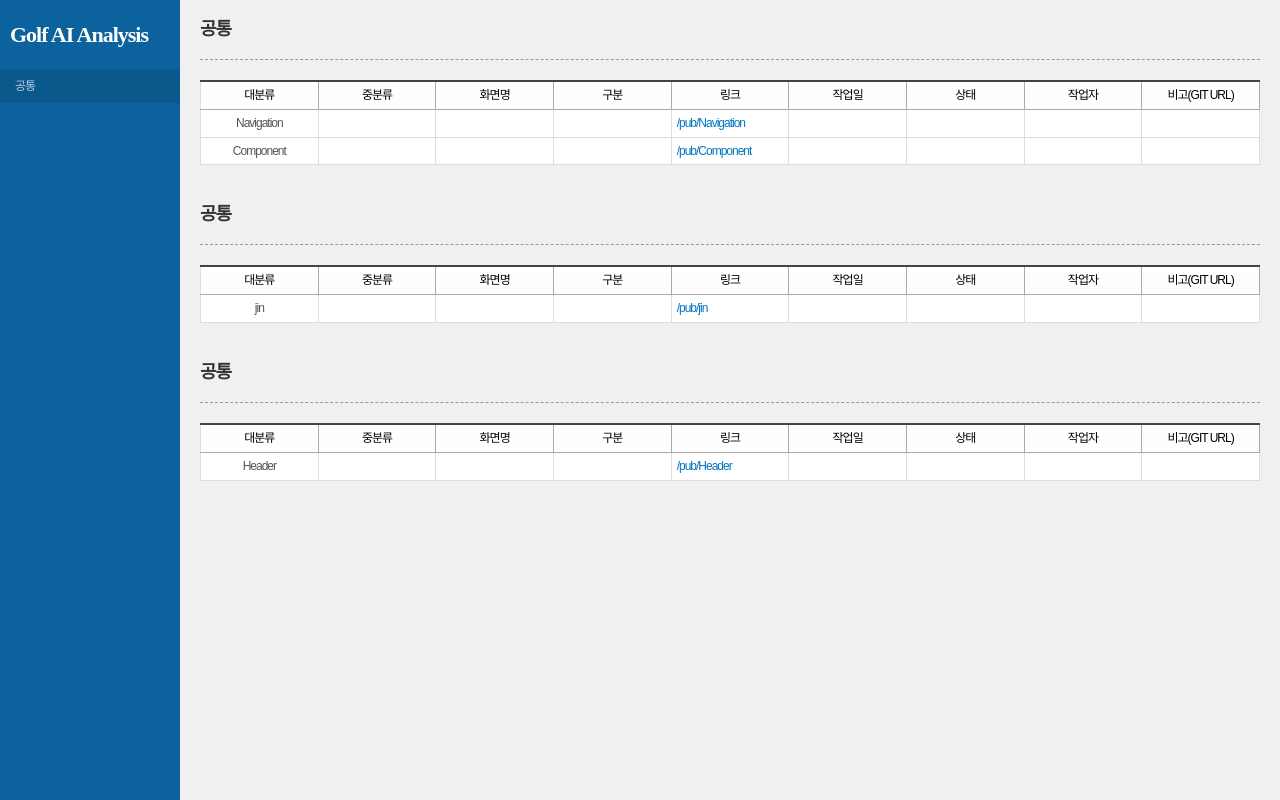
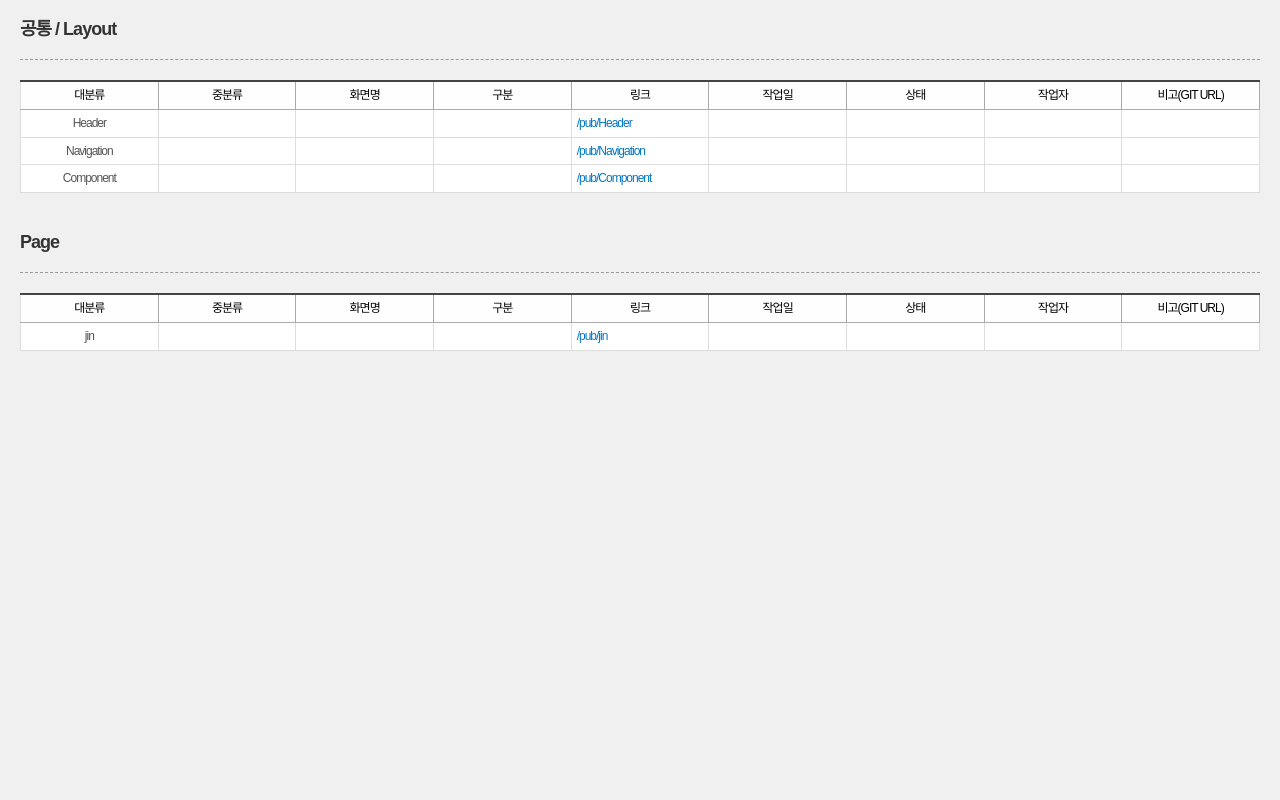
Before and after one commit to fesa12/golf, a React (Create React App) app: page / in a window 1280 px wide. Built offline with nearby package versions, Linux system fonts and the light colour scheme.

Commit message:
guide 구조 변경

```diff
--- a/src/assets/scss/guide.css
+++ b/src/assets/scss/guide.css
@@ -536,7 +536,7 @@ td.comment {
 .guide_wrap {
   height: 100vh;
   position: relative;
-  padding-left: 180px;
+  /* padding-left: 180px; */
   background: #0b629c;
 }
 
--- a/src/pub/Guide.js
+++ b/src/pub/Guide.js
@@ -4,19 +4,19 @@ import "@/assets/scss/guide.css";
 const Guide = () => {
   return (
     <div className="guide_wrap">
-      <nav className="leftmenu">
+      {/* <nav className="leftmenu">
         <h1 className="title">Golf AI Analysis</h1>
         <ul>
           <li>
             <a href="#menu0">공통</a>
           </li>
         </ul>
-      </nav>
+      </nav> */}
       <div className="wrapper">
         <div className="contetns">
-          {/* 공통 s */}
+          {/* 공통 / layout s */}
           <div className="link_notice" id="menu0">
-            <h1>공통</h1>
+            <h1>공통 / Layout</h1>
             <table>
               <thead>
                 <tr>
@@ -32,6 +32,21 @@ const Guide = () => {
                 </tr>
               </thead>
               <tbody>
+                <tr>
+                  <td className="tit1">Header</td>
+                  <td className="tit2"></td>
+                  <td className="sbj"></td>
+                  <td className="type"></td>
+                  <td className="link" id="">
+                    <Link target={"_blank"} to="/pub/Header">
+                      /pub/Header
+                    </Link>
+                  </td>
+                  <td className="wdate"></td>
+                  <td className="status"></td>
+                  <td className="writer"></td>
+                  <td className="comment"></td>
+                </tr>
                 <tr>
                   <td className="tit1">Navigation</td>
                   <td className="tit2"></td>
@@ -65,10 +80,10 @@ const Guide = () => {
               </tbody>
             </table>
           </div>
-          {/* 공통 e */}
-          {/* 공통 s */}
+          {/* 공통 / layout e */}
+          {/* page s */}
           <div className="link_notice" id="menu0">
-            <h1>공통</h1>
+            <h1>Page</h1>
             <table>
               <thead>
                 <tr>
@@ -102,43 +117,7 @@ const Guide = () => {
               </tbody>
             </table>
           </div>
-          {/* 공통 e */}
-          <div className="link_notice" id="menu0">
-            <h1>공통</h1>
-            <table>
-              <thead>
-                <tr>
-                  <th>대분류</th>
-                  <th>중분류</th>
-                  <th>화면명</th>
-                  <th>구분</th>
-                  <th>링크</th>
-                  <th>작업일</th>
-                  <th>상태</th>
-                  <th>작업자</th>
-                  <th>비고(GIT URL)</th>
-                </tr>
-              </thead>
-              <tbody>
-                <tr>
-                  <td className="tit1">Header</td>
-                  <td className="tit2"></td>
-                  <td className="sbj"></td>
-                  <td className="type"></td>
-                  <td className="link" id="">
-                    <Link target={"_blank"} to="/pub/Header">
-                      /pub/Header
-                    </Link>
-                  </td>
-                  <td className="wdate"></td>
-                  <td className="status"></td>
-                  <td className="writer"></td>
-                  <td className="comment"></td>
-                </tr>
-              </tbody>
-            </table>
-          </div>
-          {/* 공통 e */}
+          {/* page e */}
         </div>
       </div>
     </div>
```
